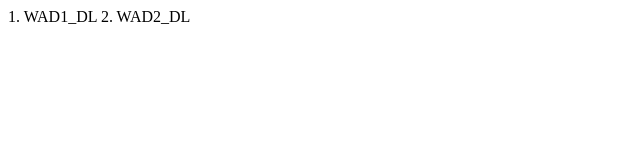
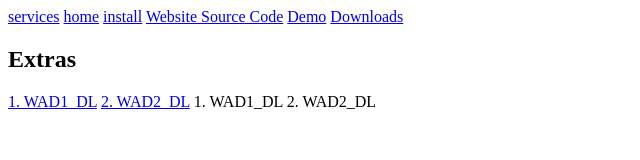
Before and after one commit to WiiConnect25/WiiConnect25.github.io, a plain HTML site: page extras.html in a window 1280 px wide. Shown: the whole page, without its empty margins (0-640 px from the left). Drawn offline with Linux system fonts and the light colour scheme.

Commit message:
Update extras.html

```diff
--- a/extras.html
+++ b/extras.html
@@ -1,2 +1,13 @@
+<DOCTYPE HTML>
+<title>Extras - WiiConnect25</title>
+<a href="services">services</a>
+<a href="index.html">home</a>
+<a href="install.html">install</a>
+<a href="https://github.com/WiiConnect25/WiiConnect25.github.io">Website Source Code</a>
+<a href="Demo">Demo</a>
+ <a href="Downloads">Downloads</a>
+<h2>Extras</h2>
+  <a href="dl/2.html">1. WAD1_DL</a>
+ <a href="dl/1.html">2. WAD2_DL</a>
 1. WAD1_DL
 2. WAD2_DL
```
